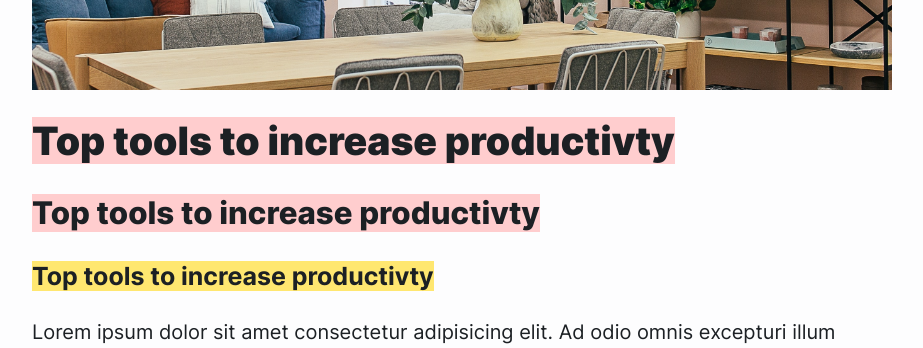
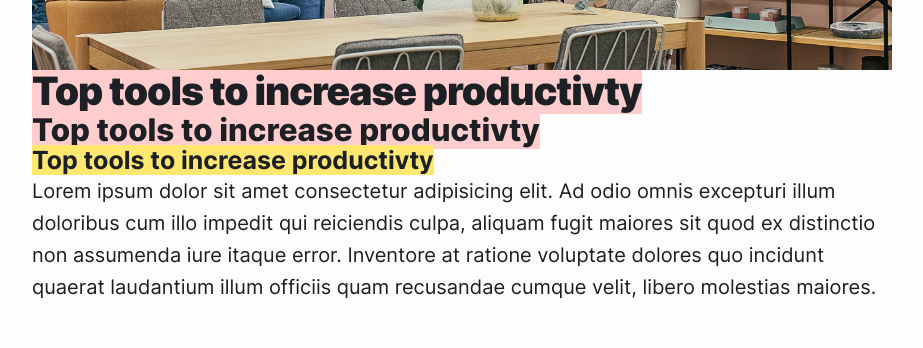
Before and after one commit to BESHOI/beshoi-site, a Next.js app: page /blog/posts/tools in a window 1280 px wide. Shown: the part 422-770 px from the top of the page, without its empty margins (178-1101 px from the left). Built offline with nearby package versions, Linux system fonts and the light colour scheme.

Commit message:
update global styles

```diff
--- a/src/atomOneDark.css
+++ b/src/atomOneDark.css
@@ -50,8 +50,7 @@ pre[class*='language-'] {
   -moz-hyphens: none;
   -ms-hyphens: none;
   hyphens: none;
-  /* edit size and font */
-  max-width: calc(100vw - 2rem);
+  /* edit font */
   font-size: var(--fontSizes-1);
 }
 
--- a/src/global.ts
+++ b/src/global.ts
@@ -17,12 +17,10 @@ export const globalStyles = globalCss({
   // '*,*::before,*::after': { margin: '0', padding: 0 },
 
   html: {
-    minHeight: '100%',
     scrollBehavior: 'smooth',
   },
 
   body: {
-    minHeight: ' 100%',
     fontFamily: `'InterVariable',
     system-ui,
     -apple-system,
@@ -35,7 +33,7 @@ export const globalStyles = globalCss({
     Segoe UI Emoji`,
     textRendering: 'optimizeSpeed',
     fontWeight: '$2',
-    lineHeight: '$3',
+    lineHeight: '$5',
     backgroundColor: '$background',
     color: '$text',
   },
@@ -49,6 +47,7 @@ export const globalStyles = globalCss({
   h1: {
     fontSize: '$5',
     fontWeight: '$7',
+    letterSpacing: '-1px',
   },
   h2: {
     fontSize: '$4',
@@ -70,7 +69,7 @@ export const globalStyles = globalCss({
     fontSize: '$2',
     fontWeight: '$3',
   },
-  p: {
+  'p, li': {
     fontSize: '$2',
   },
 
@@ -81,7 +80,27 @@ export const globalStyles = globalCss({
 
   a: {
     color: 'inherit',
-    textDecoration: 'none',
+  },
+
+  'blockquote, body, dd, dl, figure, h1, h2, h3, h4, p': {
+    margin: 0,
+  },
+
+  'h1 + span': {
+    margin: '$4 $0 $6 !important',
+  },
+
+  '*:not(h1) + span': {
+    margin: '$2 $0 !important',
+  },
+
+  'ol ': {
+    '& li::first-letter': {
+      textTransform: 'capitalize',
+    },
+    '& li + li': {
+      mt: '$1',
+    },
   },
 
   '#__next': {
@@ -94,8 +113,8 @@ export const globalStyles = globalCss({
     mi: '$auto',
     minHeight: '100vh',
     display: 'grid',
-    gridTemplate: `70px 1fr auto / 1fr`,
-    gap: '$6',
+    gridTemplate: `70px 1fr auto / 100%`,
+    gap: '$4',
   },
 
   '.active': {
@@ -104,7 +123,7 @@ export const globalStyles = globalCss({
   },
 
   '.flow > *:where(:not(:first-child)) ': {
-    marginTop: 'var(--flow-spacer, 1em)',
+    marginTop: 'var(--flow-spacer, .75em)',
   },
 
   '*,*::before,*::after': {
--- a/src/stitches.config.ts
+++ b/src/stitches.config.ts
@@ -110,9 +110,11 @@ export const {
     },
     lineHeights: {
       1: '1',
-      2: '1.3',
-      3: '1.5',
-      4: '1.75',
+      2: '1.1',
+      3: '1.25',
+      4: '1.5',
+      5: '1.6',
+      6: '1.75',
     },
     letterSpacings: {},
     sizes: {
```
